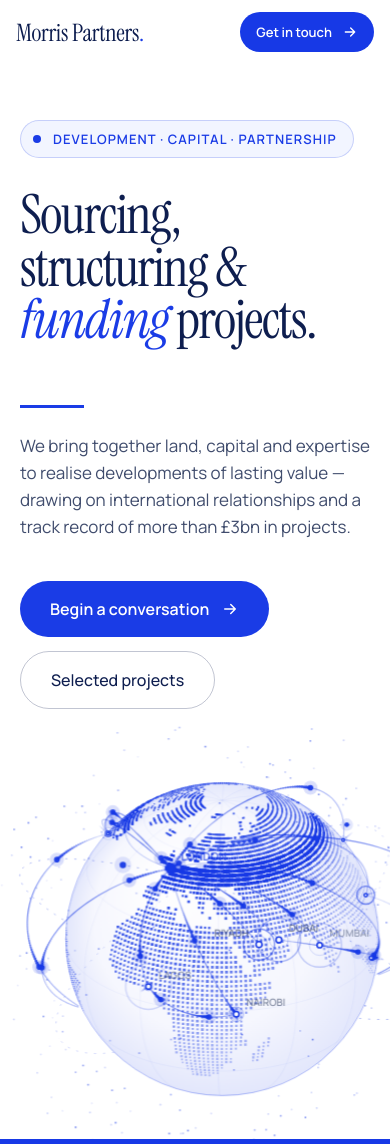
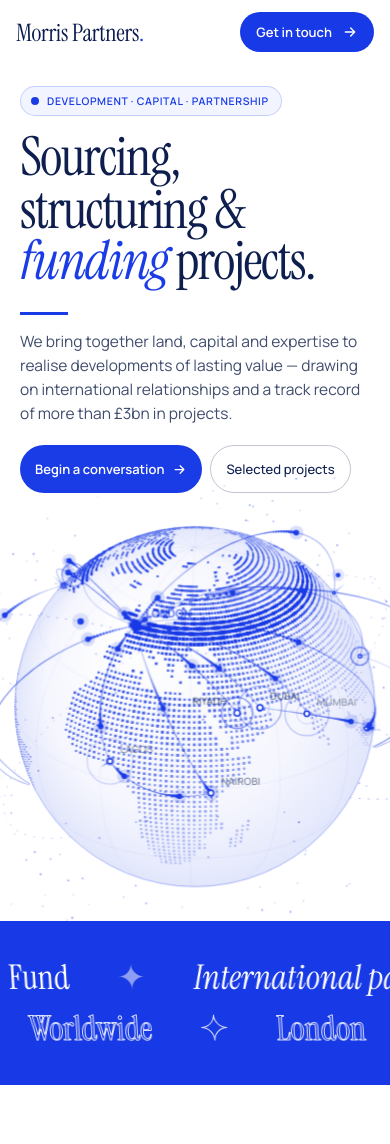
Before and after one commit to thewondergroup/morrispartners, a plain HTML site: page index.html in a window 390 px wide. Shown: the top 1144 px of the page. Drawn offline with Linux system fonts and the light colour scheme; animation ran at ten frames a second.

Commit message:
Tighten the mobile hero so the globe shows on the first screen

```diff
--- a/index.html
+++ b/index.html
@@ -128,8 +128,16 @@ html{scroll-behavior:smooth}
 .mp-htext{pointer-events:none}.mp-htext a,.mp-htext h1,.mp-htext p{pointer-events:auto}
 @media (max-width:900px){.mp-stage{width:100% !important;opacity:.32}.mp-stage canvas{-webkit-mask-image:none;mask-image:none}.mp-figcap{display:none !important}}
 @media (max-width:760px){
-.mp-stage{top:auto !important;bottom:0 !important;height:420px;width:100% !important;opacity:1 !important}
-.mp-htext{padding:56px 20px 430px !important}
+.mp-stage{top:auto !important;bottom:0 !important;height:450px;width:100% !important;opacity:1 !important}
+.mp-htext{padding:22px 20px 428px !important}
+.mp-htext .mp-xfade>p:first-child{margin-bottom:18px !important;padding:7px 12px 7px 10px !important;gap:8px !important;font-size:clamp(9px, 2.7vw, 10.5px) !important;letter-spacing:.06em !important;white-space:nowrap}
+.mp-htext h1{font-size:clamp(42px, 13.8vw, 54px) !important}
+.mp-htext h1+div{margin-top:20px !important;gap:20px !important}
+.mp-htext .mp-bar{width:48px !important;margin-bottom:14px !important}
+.mp-htext h1+div p{font-size:15.5px !important;line-height:1.55 !important}
+.mp-htext .mp-f2{gap:8px !important}
+.mp-htext .mp-f2 a{min-height:46px !important;padding:0 15px !important;font-size:13px !important;gap:8px !important;white-space:nowrap}
+.mp-htext .mp-f2 a svg{width:15px;height:15px}
 .mp-htext>a[aria-label]{display:none !important}
 .mp-head nav .mp-link{display:none}
 .mp-head>div{flex-wrap:nowrap !important;padding:12px 16px !important}
@@ -153,6 +161,15 @@ html{scroll-behavior:smooth}
 .mp-cap span:first-child{font-size:16px !important}
 .mp-cap span:nth-child(2){font-size:9px !important}
 .mp-cap p{display:none !important}
+}
+@media (max-width:350px){
+.mp-head>div{gap:10px !important;padding:10px 14px !important}
+.mp-head>div>a span{font-size:20px !important;white-space:nowrap}
+.mp-head nav .mp-btn{padding:9px 12px !important;font-size:12px !important;gap:6px !important;white-space:nowrap}
+.mp-htext{padding-top:16px !important}
+.mp-htext h1+div p{font-size:14.5px !important}
+.mp-htext .mp-f2 a{padding:0 11px !important;font-size:12px !important;min-height:44px !important}
+.mp-htext .mp-f2 a svg{display:none}
 }
 .mp-reduce .mp-pin,.mp-reduce .mp-hpin{height:auto !important}
 .mp-reduce .mp-sticky,.mp-reduce .mp-hsticky{position:relative !important;height:auto !important;padding:110px 0 !important}
@@ -932,8 +949,9 @@ class Component extends DCLogic {
       const settle = eio((t - 0.4) / 3.4);
       const rot = -0.35 - (1 - settle) * 1.9 + Math.max(0, t - 3.8) * -0.06 + mx * 0.45 + dragRot - (self.heroP || 0) * 2.6;
       const tilt = 0.48 + my * 0.16 + dragTilt + (1 - settle) * 0.25;
-      const R = Math.min(W * 0.4, H * 0.41) * (0.86 + 0.14 * intro);
-      const cx = W * 0.57, cy = H * 0.52;
+      const narrow = W < 700;
+      const R = (narrow ? Math.min(W * 0.46, H * 0.43) : Math.min(W * 0.4, H * 0.41)) * (0.86 + 0.14 * intro);
+      const cx = narrow ? W * 0.5 : W * 0.57, cy = H * 0.52;
       const ct = Math.cos(tilt), st = Math.sin(tilt);
       const cr = Math.cos(rot), sr = Math.sin(rot);
       const T = (v) => {
```
